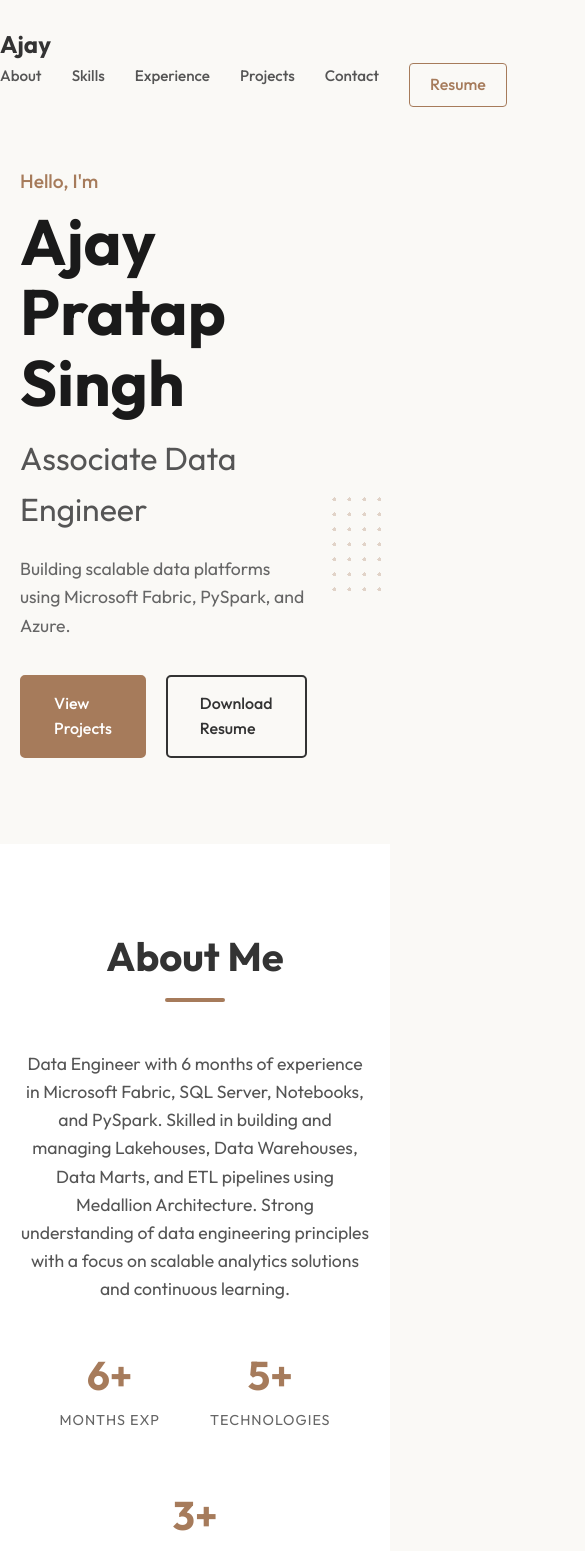
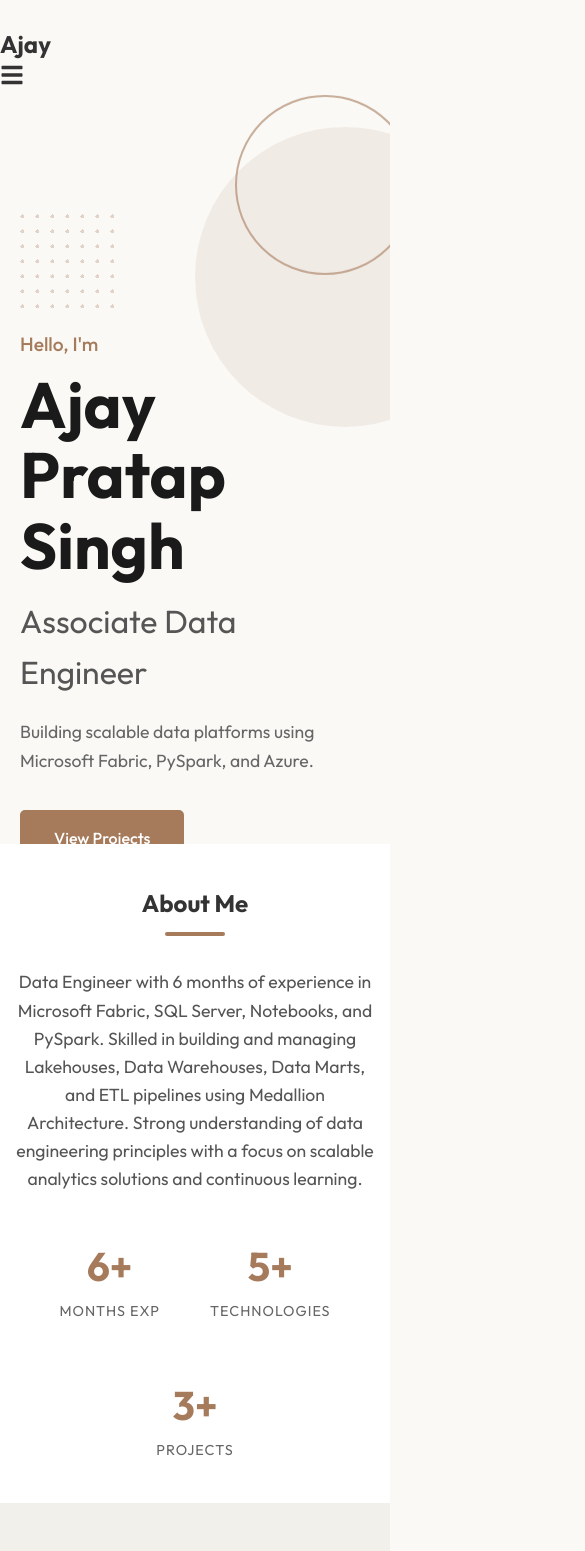
Before and after one commit to Ajay29091/Portfolio, a React (Vite) app: page / in a window 390 px wide. Shown: the top 1551 px of the page, 585 px wide, since content can reach past the window. Built offline with nearby package versions, Linux system fonts and the light colour scheme.

Commit message:
Optimize portfolio for mobile and tablet responsiveness

```diff
--- a/src/components/Experience.jsx
+++ b/src/components/Experience.jsx
@@ -16,7 +16,7 @@ const Experience = () => {
                     Experience
                 </motion.h2>
 
-                <div style={{ maxWidth: '800px', margin: '0 auto', position: 'relative' }}>
+                <div className="timeline-container" style={{ maxWidth: '800px', margin: '0 auto', position: 'relative' }}>
                     {/* Vertical Line */}
                     <div style={{ position: 'absolute', left: '20px', top: 0, bottom: 0, width: '2px', background: '#ddd' }}></div>
 
@@ -26,6 +26,7 @@ const Experience = () => {
                             initial={{ opacity: 0, x: -20 }}
                             whileInView={{ opacity: 1, x: 0 }}
                             viewport={{ once: true }}
+                            className="timeline-item"
                             style={{ paddingLeft: '60px', position: 'relative', marginBottom: '40px' }}
                         >
                             {/* Dot */}
--- a/src/components/Hero.jsx
+++ b/src/components/Hero.jsx
@@ -5,7 +5,7 @@ import { personalDetails } from '../data';
 const Hero = () => {
     return (
         <section id="hero" style={{ height: '100vh', display: 'flex', alignItems: 'center', position: 'relative', overflow: 'hidden', paddingTop: '80px' }}>
-            <div className="max-w-7xl mx-auto px-6 w-full flex flex-col-reverse md:flex-row items-center justify-between"
+            <div className="max-w-7xl mx-auto px-6 w-full reverse-stack-on-mobile"
                 style={{ maxWidth: '1200px', margin: '0 auto', padding: '0 20px', display: 'flex', width: '100%', alignItems: 'center', justifyContent: 'space-between' }}>
 
                 <motion.div
@@ -27,7 +27,7 @@ const Hero = () => {
                     <p style={{ fontSize: '1.1rem', color: '#666', marginBottom: '35px', maxWidth: '480px', lineHeight: '1.6' }}>
                         {personalDetails.tagline}
                     </p>
-                    <div style={{ display: 'flex', gap: '20px' }}>
+                    <div style={{ display: 'flex', gap: '20px', flexWrap: 'wrap' }}>
                         <a href="#projects"
                             style={{ backgroundColor: '#A67B5B', color: 'white', padding: '14px 32px', borderRadius: '5px', fontWeight: '500', border: '2px solid #A67B5B' }}>
                             View Projects
@@ -47,12 +47,12 @@ const Hero = () => {
                     className="flex-1 flex justify-center relative"
                     style={{ flex: 1, display: 'flex', justifyContent: 'center', position: 'relative' }}
                 >
-                    <div style={{ width: '400px', height: '400px', position: 'relative', marginTop: '-100px' }}>
+                    <div style={{ width: '400px', height: '400px', maxWidth: '100%', position: 'relative', marginTop: '-50px' }}>
                         <motion.div
                             animate={{ y: [0, -20, 0] }}
                             transition={{ repeat: Infinity, duration: 6, ease: "easeInOut" }}
                             style={{
-                                position: 'absolute', width: '300px', height: '300px',
+                                position: 'absolute', width: '300px', height: '300px', maxWidth: '80%',
                                 backgroundColor: 'rgba(166, 123, 91, 0.1)', borderRadius: '50%',
                                 top: '50%', left: '50%', transform: 'translate(-50%, -50%)'
                             }}
@@ -61,7 +61,7 @@ const Hero = () => {
                             animate={{ y: [0, 20, 0] }}
                             transition={{ repeat: Infinity, duration: 7, ease: "easeInOut", delay: 1 }}
                             style={{
-                                position: 'absolute', width: '180px', height: '180px',
+                                position: 'absolute', width: '180px', height: '180px', maxWidth: '50%',
                                 border: '2px solid #A67B5B', borderRadius: '50%',
                                 top: '40%', left: '60%', opacity: 0.6
                             }}
--- a/src/components/Navbar.jsx
+++ b/src/components/Navbar.jsx
@@ -41,8 +41,8 @@ const Navbar = () => {
                 </a>
 
                 {/* Desktop Menu */}
-                <div className="hidden md:flex items-center space-x-8" style={{ display: 'flex', gap: '30px' }}>
-                    <ul style={{ display: 'flex', gap: '30px' }} className="desktop-menu">
+                <div className="desktop-only items-center space-x-8" style={{ gap: '30px' }}>
+                    <ul style={{ display: 'flex', gap: '30px' }}>
                         {navLinks.map((link) => (
                             <li key={link.name}>
                                 <a href={link.href} className="text-sm font-medium text-gray-600 hover:text-accent transition-colors"
@@ -65,14 +65,8 @@ const Navbar = () => {
                 </div>
 
                 {/* Mobile Hamburger */}
-                <div className="md:hidden mobile-toggle" style={{ display: 'none' }}>
-                    {/* Note: In a real CSS setup, we'd use media queries. Since I'm writing inline styles for safety where Tailwind is absent,
-                        I'll add a class for mobile visibility logic in index.css or assume desktop first for now.
-                        Actually, I'll add a quick media query style block in index.css later or rely on the class logic if Tailwind was present.
-                        Since I didn't install Tailwind, I will rely on standard CSS in index.css and just use classes here.
-                        I will assume standard CSS classes "desktop-menu" and "mobile-toggle" are controlled by media queries.
-                    */}
-                    <button onClick={() => setIsOpen(!isOpen)} className="text-2xl text-gray-800">
+                <div className="mobile-only" style={{}}>
+                    <button onClick={() => setIsOpen(!isOpen)} className="text-2xl text-gray-800" style={{ background: 'none', border: 'none', cursor: 'pointer', fontSize: '1.5rem', color: '#333' }}>
                         {isOpen ? <FaTimes /> : <FaBars />}
                     </button>
                 </div>
--- a/src/components/Projects.jsx
+++ b/src/components/Projects.jsx
@@ -15,7 +15,7 @@ const Projects = () => {
                     Featured Projects
                 </motion.h2>
 
-                <div style={{ display: 'grid', gridTemplateColumns: 'repeat(auto-fit, minmax(350px, 1fr))', gap: '40px', justifyContent: 'center' }}>
+                <div style={{ display: 'grid', gridTemplateColumns: 'repeat(auto-fit, minmax(280px, 1fr))', gap: '40px', justifyContent: 'center' }}>
                     {projects.map((project, index) => (
                         <motion.div
                             key={index}
--- a/src/index.css
+++ b/src/index.css
@@ -97,3 +97,73 @@ button {
     margin: 10px auto 0;
     border-radius: 2px;
 }
+
+/* Responsive Utilities */
+.desktop-only {
+    display: flex !important;
+}
+
+.mobile-only {
+    display: none !important;
+}
+
+/* Tablet & Mobile Styles */
+@media (max-width: 1024px) {
+    .section-title {
+        font-size: 2rem;
+    }
+}
+
+@media (max-width: 768px) {
+    .section-padding {
+        padding: 60px 20px;
+    }
+
+    .section-title {
+        font-size: 1.8rem;
+        margin-bottom: 2rem;
+    }
+
+    .desktop-only {
+        display: none !important;
+    }
+
+    .mobile-only {
+        display: block !important;
+    }
+
+    /* Layout Adjustments */
+    .stack-on-mobile {
+        flex-direction: column !important;
+    }
+
+    .reverse-stack-on-mobile {
+        flex-direction: column-reverse !important;
+    }
+
+    .grid-to-flex-mobile {
+        display: flex !important;
+        flex-direction: column !important;
+    }
+
+    .contact-container {
+        display: flex !important;
+        flex-direction: column !important;
+        padding: 30px !important;
+        gap: 30px !important;
+    }
+
+    .timeline-item {
+        padding-left: 40px !important;
+    }
+}
+
+@media (max-width: 480px) {
+    .section-padding {
+        padding: 40px 15px;
+    }
+
+    .section-title {
+        font-size: 1.5rem;
+    }
+}
```
